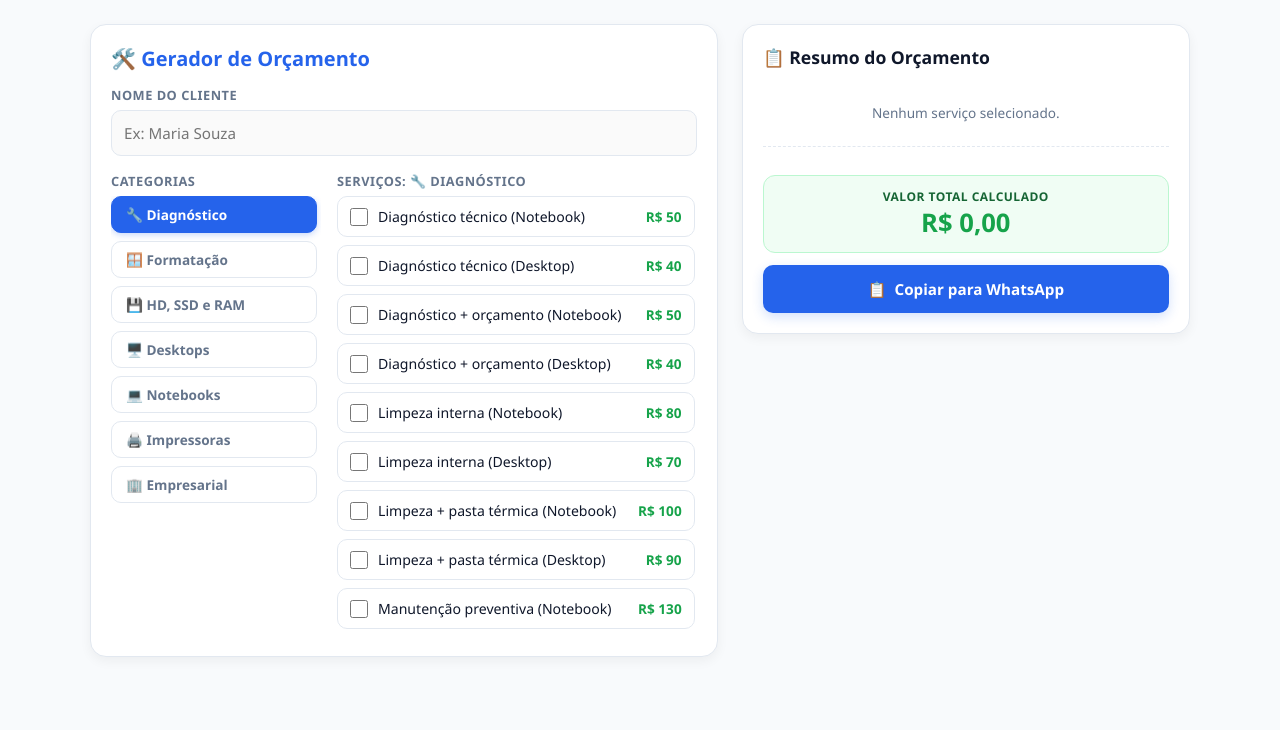
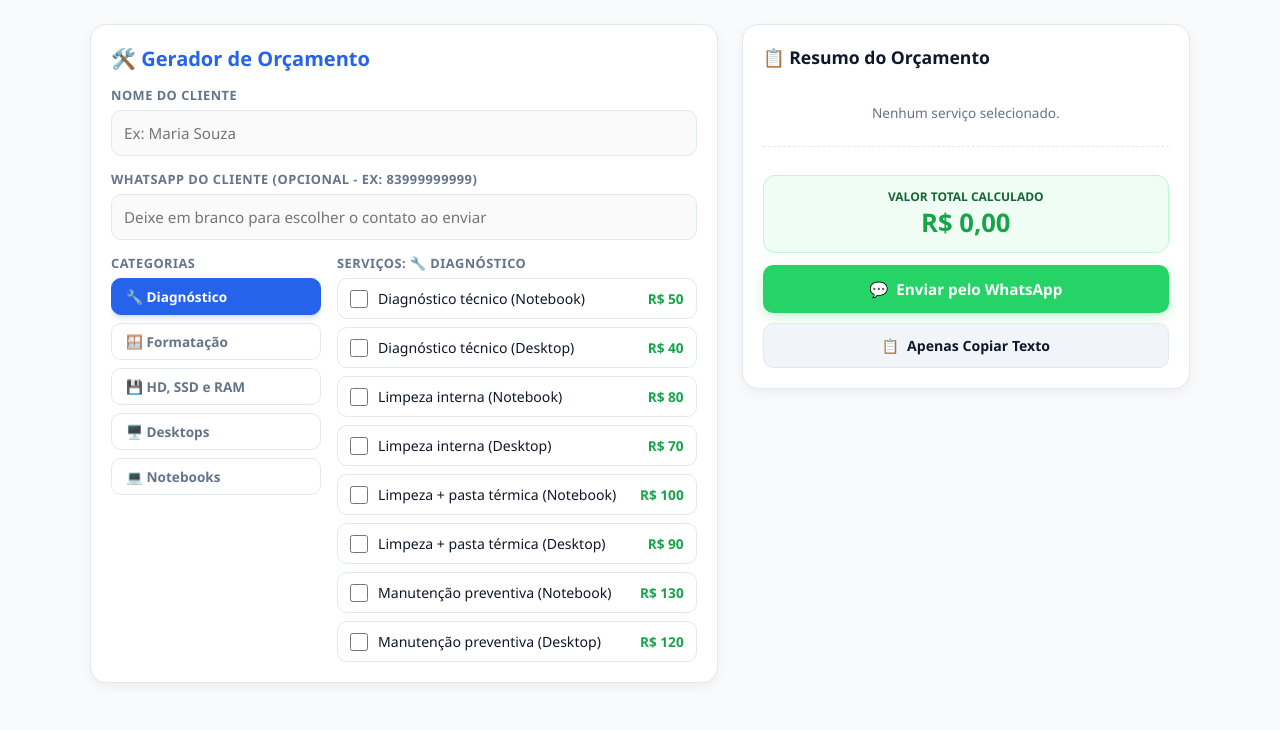
Before and after one commit to CG-TECH083/contacerta, a plain HTML site: page index.html in a window 1280 px wide. Drawn offline with Linux system fonts and the light colour scheme.

Commit message:
index.html

```diff
--- a/index.html
+++ b/index.html
@@ -8,6 +8,8 @@
         :root {
             --primary: #2563eb;
             --primary-hover: #1d4ed8;
+            --whatsapp: #25d366;
+            --whatsapp-hover: #1da851;
             --bg-body: #f8fafc;
             --card-bg: #ffffff;
             --text-main: #0f172a;
@@ -42,9 +44,7 @@
         }
 
         @media (min-width: 900px) {
-            body {
-                padding: 24px;
-            }
+            body { padding: 24px; }
             .container {
                 display: grid;
                 grid-template-columns: 1.4fr 1fr;
@@ -62,11 +62,7 @@
             width: 100%;
         }
 
-        @media (min-width: 600px) {
-            .card {
-                padding: 20px;
-            }
-        }
+        @media (min-width: 600px) { .card { padding: 20px; } }
 
         h1 {
             font-size: 1.25rem;
@@ -77,14 +73,9 @@
             gap: 8px;
         }
 
-        h2 {
-            font-size: 1.1rem;
-            color: var(--text-main);
-        }
+        h2 { font-size: 1.1rem; color: var(--text-main); }
 
-        .form-group {
-            margin-bottom: 16px;
-        }
+        .form-group { margin-bottom: 14px; }
 
         label {
             display: block;
@@ -112,7 +103,6 @@
             background-color: #fff;
         }
 
-        /* Layout de Categorias e Serviços */
         .workspace-grid {
             display: flex;
             flex-direction: column;
@@ -128,24 +118,12 @@
             }
         }
 
-        /* Menu de Categorias - Scroll Horizontal no Celular */
         .category-menu {
             display: flex;
             gap: 8px;
             overflow-x: auto;
             padding-bottom: 6px;
             scroll-behavior: smooth;
-            -webkit-overflow-scrolling: touch;
-        }
-
-        .category-menu::-webkit-scrollbar {
-            height: 4px;
-            width: 4px;
-        }
-
-        .category-menu::-webkit-scrollbar-thumb {
-            background: #cbd5e1;
-            border-radius: 4px;
         }
 
         @media (min-width: 768px) {
@@ -154,8 +132,6 @@
                 overflow-x: visible;
                 max-height: 440px;
                 overflow-y: auto;
-                padding-bottom: 0;
-                padding-right: 4px;
             }
         }
 
@@ -171,7 +147,6 @@
             font-weight: 600;
             color: var(--text-muted);
             white-space: nowrap;
-            transition: all 0.2s;
             flex-shrink: 0;
         }
 
@@ -184,28 +159,22 @@
             }
         }
 
-        .cat-btn:active, .cat-btn.active {
+        .cat-btn.active {
             background: var(--primary);
             color: white;
             border-color: var(--primary);
             box-shadow: 0 2px 6px rgba(37, 99, 235, 0.25);
         }
 
-        /* Lista de Serviços */
         .services-list {
             display: flex;
             flex-direction: column;
             gap: 8px;
             max-height: 340px;
             overflow-y: auto;
-            padding-right: 2px;
         }
 
-        @media (min-width: 768px) {
-            .services-list {
-                max-height: 440px;
-            }
-        }
+        @media (min-width: 768px) { .services-list { max-height: 440px; } }
 
         .service-item {
             display: flex;
@@ -216,12 +185,7 @@
             border-radius: 10px;
             cursor: pointer;
             background: #fff;
-            transition: background 0.15s, border-color 0.15s;
             user-select: none;
-        }
-
-        .service-item:active {
-            background-color: #f1f5f9;
         }
 
         .service-item.selected {
@@ -241,19 +205,15 @@
             width: 18px;
             height: 18px;
             accent-color: var(--primary);
-            cursor: pointer;
         }
 
         .service-price {
             font-weight: 700;
             color: var(--accent-green);
             font-size: 0.85rem;
-            text-align: right;
             white-space: nowrap;
-            margin-left: 8px;
         }
 
-        /* Resumo Lateral / Inferior */
         .summary-card {
             display: flex;
             flex-direction: column;
@@ -275,8 +235,6 @@
             align-items: center;
             font-size: 0.85rem;
             margin-bottom: 8px;
-            color: var(--text-main);
-            gap: 8px;
             background: #f8fafc;
             padding: 8px 10px;
             border-radius: 8px;
@@ -308,7 +266,6 @@
             color: #166534;
             text-transform: uppercase;
             font-weight: 700;
-            letter-spacing: 0.5px;
         }
 
         .total-amount {
@@ -317,10 +274,16 @@
             color: var(--accent-green);
         }
 
-        .btn-copy {
+        .action-buttons {
+            display: flex;
+            flex-direction: column;
+            gap: 10px;
+        }
+
+        .btn-whatsapp {
             width: 100%;
             padding: 14px;
-            background: var(--primary);
+            background: var(--whatsapp);
             color: white;
             border: none;
             border-radius: 10px;
@@ -331,13 +294,23 @@
             align-items: center;
             justify-content: center;
             gap: 8px;
-            box-shadow: 0 4px 12px rgba(37, 99, 235, 0.2);
-            transition: background 0.2s, transform 0.1s;
+            box-shadow: 0 4px 12px rgba(37, 211, 102, 0.25);
         }
 
-        .btn-copy:active {
-            transform: scale(0.98);
-            background: var(--primary-hover);
+        .btn-copy {
+            width: 100%;
+            padding: 12px;
+            background: #f1f5f9;
+            color: var(--text-main);
+            border: 1px solid var(--border-color);
+            border-radius: 10px;
+            font-weight: 600;
+            font-size: 0.88rem;
+            cursor: pointer;
+            display: flex;
+            align-items: center;
+            justify-content: center;
+            gap: 8px;
         }
     </style>
 </head>
@@ -350,6 +323,11 @@
         <div class="form-group">
             <label for="clientName">Nome do Cliente</label>
             <input type="text" id="clientName" placeholder="Ex: Maria Souza" autocomplete="off">
+        </div>
+
+        <div class="form-group">
+            <label for="clientPhone">WhatsApp do Cliente (Opcional - Ex: 83999999999)</label>
+            <input type="text" id="clientPhone" placeholder="Deixe em branco para escolher o contato ao enviar" autocomplete="off">
         </div>
 
         <div class="workspace-grid">
@@ -380,9 +358,14 @@
                 <div class="total-amount" id="totalAmount">R$ 0,00</div>
             </div>
 
-            <button class="btn-copy" onclick="copyBudget()">
-                <span>📋</span> Copiar para WhatsApp
-            </button>
+            <div class="action-buttons">
+                <button class="btn-whatsapp" onclick="sendWhatsApp()">
+                    <span>💬</span> Enviar pelo WhatsApp
+                </button>
+                <button class="btn-copy" onclick="copyBudget()">
+                    <span>📋</span> Apenas Copiar Texto
+                </button>
+            </div>
         </div>
     </div>
 </div>
@@ -394,20 +377,12 @@
             items: [
                 { id: "diag_1", name: "Diagnóstico técnico (Notebook)", price: 50, label: "R$ 50" },
                 { id: "diag_2", name: "Diagnóstico técnico (Desktop)", price: 40, label: "R$ 40" },
-                { id: "diag_3", name: "Diagnóstico + orçamento (Notebook)", price: 50, label: "R$ 50" },
-                { id: "diag_4", name: "Diagnóstico + orçamento (Desktop)", price: 40, label: "R$ 40" },
                 { id: "limp_1", name: "Limpeza interna (Notebook)", price: 80, label: "R$ 80" },
                 { id: "limp_2", name: "Limpeza interna (Desktop)", price: 70, label: "R$ 70" },
                 { id: "limp_3", name: "Limpeza + pasta térmica (Notebook)", price: 100, label: "R$ 100" },
                 { id: "limp_4", name: "Limpeza + pasta térmica (Desktop)", price: 90, label: "R$ 90" },
                 { id: "prev_1", name: "Manutenção preventiva (Notebook)", price: 130, label: "R$ 130" },
-                { id: "prev_2", name: "Manutenção preventiva (Desktop)", price: 120, label: "R$ 120" },
-                { id: "prev_3", name: "Manutenção Gamer (Notebook)", price: 160, label: "R$ 160" },
-                { id: "prev_4", name: "Manutenção Gamer (Desktop)", price: 150, label: "R$ 150" },
-                { id: "cool_1", name: "Limpeza cooler (Notebook)", price: 80, label: "R$ 80" },
-                { id: "cool_2", name: "Limpeza cooler (Desktop)", price: 60, label: "R$ 60" },
-                { id: "past_1", name: "Pasta térmica (Notebook)", price: 70, label: "R$ 70" },
-                { id: "past_2", name: "Pasta térmica (Desktop)", price: 60, label: "R$ 60" }
+                { id: "prev_2", name: "Manutenção preventiva (Desktop)", price: 120, label: "R$ 120" }
             ]
         },
         {
@@ -415,32 +390,19 @@
             items: [
                 { id: "fmt_1", name: "Formatação Windows + drivers", price: 100, label: "R$ 100" },
                 { id: "fmt_2", name: "Formatação + config. completa", price: 130, label: "R$ 130" },
-                { id: "fmt_3", name: "Instalação Windows + drivers", price: 80, label: "R$ 80" },
-                { id: "fmt_4", name: "Instalação Linux", price: 100, label: "R$ 100" },
-                { id: "soft_1", name: "Instalação de programas", price: 15, label: "R$ 15/un." },
                 { id: "soft_2", name: "Pacote programas básicos", price: 60, label: "R$ 60" },
-                { id: "cfg_1", name: "Configuração de usuário", price: 40, label: "R$ 40" },
-                { id: "cfg_2", name: "Configuração de e-mail", price: 40, label: "R$ 40" },
-                { id: "cfg_3", name: "Configuração de impressora", price: 50, label: "R$ 50" },
-                { id: "cfg_4", name: "Configuração de scanner", price: 50, label: "R$ 50" },
-                { id: "vir_1", name: "Remoção de vírus/malware", price: 100, label: "R$ 100–150" },
-                { id: "otm_1", name: "Otimização do Windows", price: 80, label: "R$ 80" },
-                { id: "drv_1", name: "Atualização de drivers", price: 50, label: "R$ 50" },
-                { id: "bak_1", name: "Configuração de backup", price: 80, label: "R$ 80–150" }
+                { id: "vir_1", name: "Remoção de vírus/malware", price: 100, label: "R$ 100" },
+                { id: "otm_1", name: "Otimização do Windows", price: 80, label: "R$ 80" }
             ]
         },
         {
             category: "💾 HD, SSD e RAM",
             items: [
                 { id: "hd_1", name: "Instalação memória RAM", price: 50, label: "R$ 50" },
-                { id: "hd_2", name: "Troca de HD", price: 70, label: "R$ 70" },
                 { id: "hd_3", name: "Troca SSD desktop", price: 70, label: "R$ 70" },
                 { id: "hd_4", name: "Troca SSD notebook", price: 90, label: "R$ 90" },
                 { id: "hd_5", name: "SSD + Clonagem", price: 130, label: "R$ 130" },
-                { id: "hd_6", name: "Clonagem HD/SSD", price: 100, label: "R$ 100" },
-                { id: "hd_7", name: "Migração completa SSD", price: 150, label: "R$ 150" },
-                { id: "hd_8", name: "Recuperação de arquivos", price: 100, label: "R$ 100–200" },
-                { id: "hd_9", name: "Backup de arquivos", price: 80, label: "R$ 80–150" }
+                { id: "hd_8", name: "Recuperação de arquivos", price: 100, label: "R$ 100" }
             ]
         },
         {
@@ -448,54 +410,17 @@
             items: [
                 { id: "desk_1", name: "Montagem de PC", price: 180, label: "R$ 180" },
                 { id: "desk_2", name: "Montagem de PC Gamer", price: 250, label: "R$ 250" },
-                { id: "desk_3", name: "Upgrade de computador", price: 100, label: "R$ 100–180" },
                 { id: "desk_4", name: "Troca de fonte", price: 70, label: "R$ 70" },
-                { id: "desk_5", name: "Troca de placa de vídeo", price: 80, label: "R$ 80" },
-                { id: "desk_6", name: "Instalação de cooler", price: 80, label: "R$ 80" },
-                { id: "desk_7", name: "Instalação water cooler", price: 150, label: "R$ 150" },
-                { id: "desk_8", name: "Troca de placa-mãe", price: 150, label: "R$ 150" },
-                { id: "desk_9", name: "Organização de cabos", price: 80, label: "R$ 80" },
-                { id: "desk_11", name: "Configuração BIOS/UEFI", price: 80, label: "R$ 80" }
+                { id: "desk_8", name: "Troca de placa-mãe", price: 150, label: "R$ 150" }
             ]
         },
         {
             category: "💻 Notebooks",
             items: [
-                { id: "not_1", name: "Troca de teclado", price: 100, label: "R$ 100–180" },
-                { id: "not_2", name: "Troca de tela", price: 120, label: "R$ 120–200" },
-                { id: "not_3", name: "Troca de bateria", price: 70, label: "R$ 70–120" },
-                { id: "not_4", name: "Troca HD/SSD", price: 80, label: "R$ 80–120" },
-                { id: "not_5", name: "Upgrade memória", price: 60, label: "R$ 60–100" },
-                { id: "not_6", name: "Limpeza interna", price: 80, label: "R$ 80–120" },
-                { id: "not_7", name: "Limpeza + pasta térmica", price: 100, label: "R$ 100–150" },
-                { id: "not_8", name: "Troca de cooler", price: 120, label: "R$ 120–180" },
-                { id: "not_9", name: "Troca de carcaça", price: 180, label: "R$ 180–300" },
-                { id: "not_10", name: "Troca de dobradiça", price: 150, label: "R$ 150–300" },
-                { id: "not_11", name: "Troca conector DC Jack", price: 150, label: "R$ 150–250" },
-                { id: "not_13", name: "Troca placa-mãe", price: 200, label: "R$ 200–350" }
-            ]
-        },
-        {
-            category: "🖨️ Impressoras",
-            items: [
-                { id: "imp_1", name: "Instalação impressora", price: 50, label: "R$ 50" },
-                { id: "imp_2", name: "Configuração Wi-Fi", price: 70, label: "R$ 70" },
-                { id: "imp_3", name: "Configuração em rede", price: 80, label: "R$ 80" },
-                { id: "imp_4", name: "Instalação de driver", price: 40, label: "R$ 40" },
-                { id: "imp_5", name: "Manutenção básica", price: 80, label: "R$ 80" },
-                { id: "imp_6", name: "Limpeza interna", price: 80, label: "R$ 80–120" },
-                { id: "imp_8", name: "Impressora térmica", price: 70, label: "R$ 70" }
-            ]
-        },
-        {
-            category: "🏢 Empresarial",
-            items: [
-                { id: "emp_1", name: "Suporte remoto (hora)", price: 50, label: "R$ 50–80/h" },
-                { id: "emp_2", name: "Suporte presencial (hora)", price: 80, label: "R$ 80–120/h" },
-                { id: "emp_3", name: "Atendimento emergencial", price: 120, label: "R$ 120–180/h" },
-                { id: "emp_5", name: "Configuração novo PC", price: 100, label: "R$ 100–150" },
-                { id: "emp_7", name: "Impressora em rede", price: 80, label: "R$ 80–120" },
-                { id: "emp_9", name: "Visita técnica", price: 80, label: "R$ 80–120" }
+                { id: "not_1", name: "Troca de teclado", price: 100, label: "R$ 100" },
+                { id: "not_2", name: "Troca de tela", price: 120, label: "R$ 120" },
+                { id: "not_3", name: "Troca de bateria", price: 70, label: "R$ 70" },
+                { id: "not_10", name: "Troca de dobradiça", price: 150, label: "R$ 150" }
             ]
         }
     ];
@@ -597,7 +522,7 @@
         document.getElementById('totalAmount').innerText = `R$ ${total.toFixed(2).replace('.', ',')}`;
     }
 
-    function copyBudget() {
+    function generateBudgetText() {
         const client = document.getElementById('clientName').value.trim() || 'Cliente';
         let total = 0;
         let text = `*ORÇAMENTO DE SERVIÇOS DE INFORMÁTICA*\n`;
@@ -607,8 +532,7 @@
         const keys = Object.keys(selectedServices);
 
         if (keys.length === 0) {
-            alert('Selecione pelo menos um serviço antes de copiar!');
-            return;
+            return null;
         }
 
         keys.forEach(id => {
@@ -618,6 +542,37 @@
         });
 
         text += `\n💵 *Total Final:* R$ ${total.toFixed(2).replace('.', ',')}`;
+        return text;
+    }
+
+    function sendWhatsApp() {
+        const text = generateBudgetText();
+        if (!text) {
+            alert('Selecione pelo menos um serviço antes de enviar!');
+            return;
+        }
+
+        let phone = document.getElementById('clientPhone').value.replace(/\D/g, '');
+        let url = '';
+
+        if (phone.length >= 10) {
+            if (!phone.startsWith('55')) {
+                phone = '55' + phone;
+            }
+            url = `https://api.whatsapp.com/send?phone=${phone}&text=${encodeURIComponent(text)}`;
+        } else {
+            url = `https://api.whatsapp.com/send?text=${encodeURIComponent(text)}`;
+        }
+
+        window.open(url, '_blank');
+    }
+
+    function copyBudget() {
+        const text = generateBudgetText();
+        if (!text) {
+            alert('Selecione pelo menos um serviço antes de copiar!');
+            return;
+        }
 
         if (navigator.clipboard && navigator.clipboard.writeText) {
             navigator.clipboard.writeText(text).then(() => {
@@ -638,14 +593,13 @@
         textArea.select();
         try {
             document.execCommand('copy');
-            alert('Orçamento copiado com sucesso!');
+            alert('Orçamento copiado!');
         } catch (err) {
             alert('Não foi possível copiar automaticamente.');
         }
         document.body.removeChild(textArea);
     }
 
-    // Inicialização
     initCategories();
     renderServices();
 </script>
```
